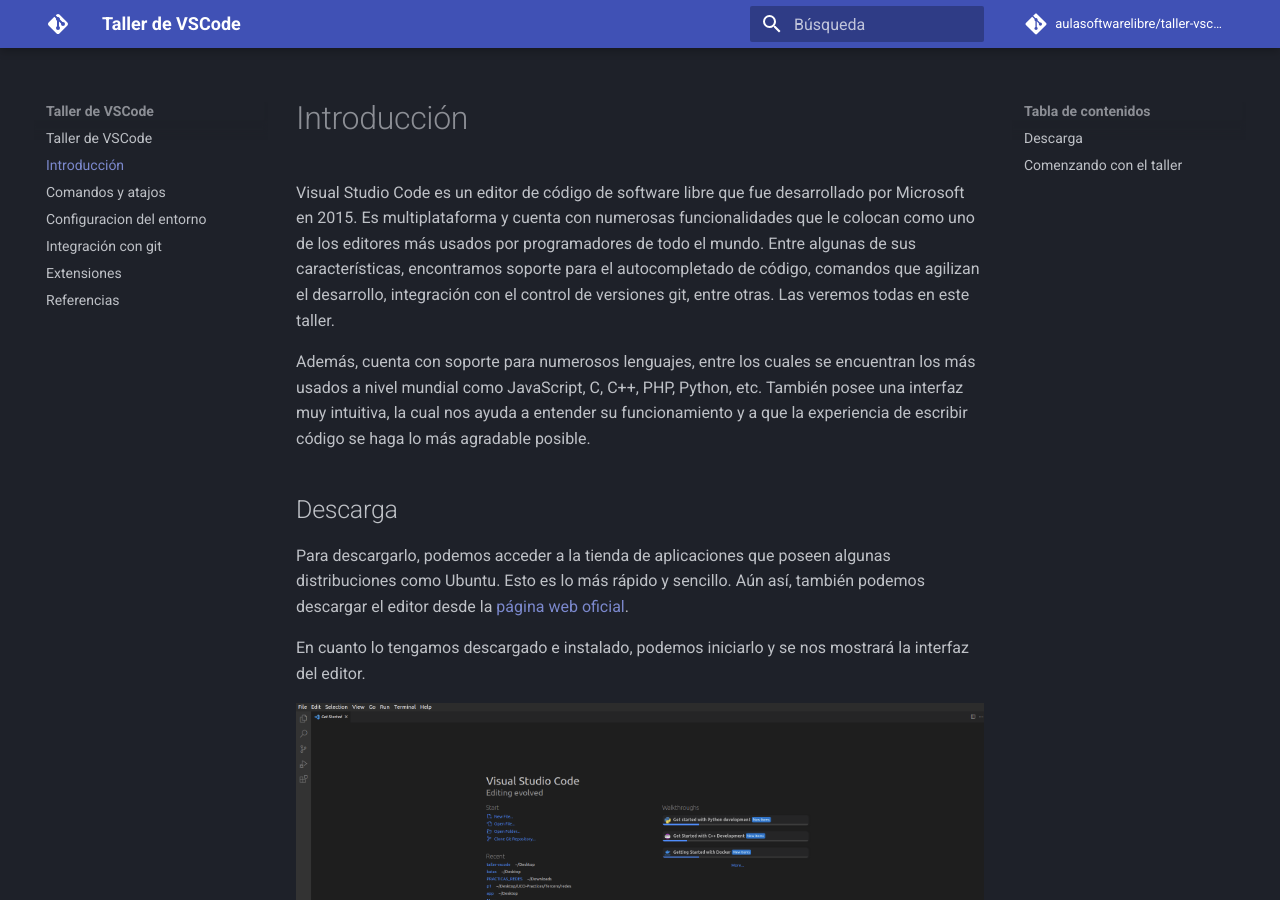
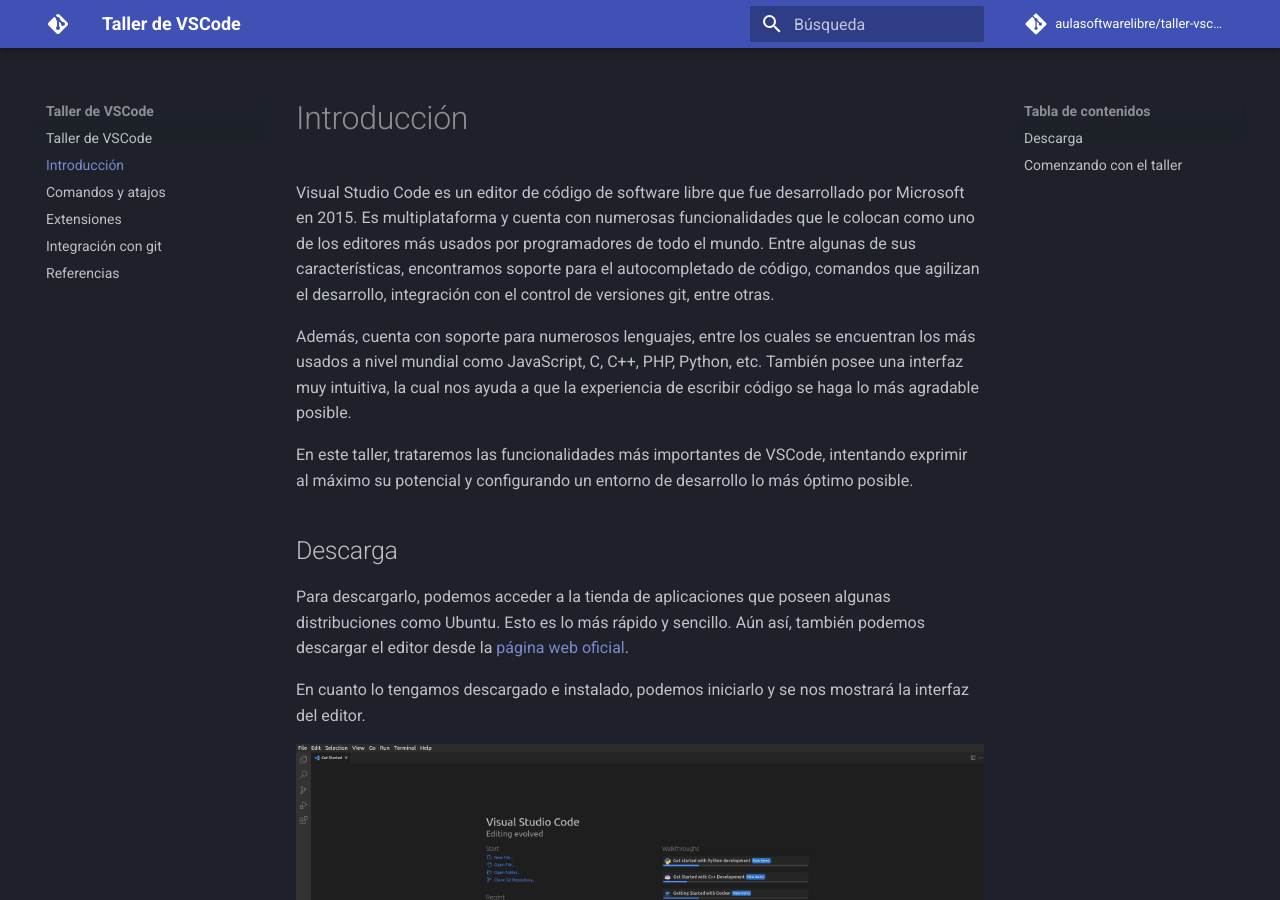
Before and after one commit to aulasoftwarelibre/taller-vscode, an MkDocs documentation site: the page built from docs/introduccion.md, in a window 1280 px wide and 900 px high. Built offline with MkDocs 1.6.1 and Material for MkDocs 9.7.7, drawn with Linux system fonts in a browser that asks for light colours; comment, search, counter and statistics services are not loaded.

Commit message:
structure updated

```diff
--- a/docs/configuracion.md
+++ /dev/null
@@ -1 +0,0 @@
-# Configuracion del entorno
--- a/docs/introduccion.md
+++ b/docs/introduccion.md
@@ -1,8 +1,10 @@
 # Introducción
 
-Visual Studio Code es un editor de código de software libre que fue desarrollado por Microsoft en 2015. Es multiplataforma y cuenta con numerosas funcionalidades que le colocan como uno de los editores más usados por programadores de todo el mundo. Entre algunas de sus características, encontramos soporte para el autocompletado de código, comandos que agilizan el desarrollo, integración con el control de versiones git, entre otras. Las veremos todas en este taller.
+Visual Studio Code es un editor de código de software libre que fue desarrollado por Microsoft en 2015. Es multiplataforma y cuenta con numerosas funcionalidades que le colocan como uno de los editores más usados por programadores de todo el mundo. Entre algunas de sus características, encontramos soporte para el autocompletado de código, comandos que agilizan el desarrollo, integración con el control de versiones git, entre otras.
 
-Además, cuenta con soporte para numerosos lenguajes, entre los cuales se encuentran los más usados a nivel mundial como JavaScript, C, C++, PHP, Python, etc. También posee una interfaz muy intuitiva, la cual nos ayuda a entender su funcionamiento y a que la experiencia de escribir código se haga lo más agradable posible.
+Además, cuenta con soporte para numerosos lenguajes, entre los cuales se encuentran los más usados a nivel mundial como JavaScript, C, C++, PHP, Python, etc. También posee una interfaz muy intuitiva, la cual nos ayuda a que la experiencia de escribir código se haga lo más agradable posible.
+
+En este taller, trataremos las funcionalidades más importantes de VSCode, intentando exprimir al máximo su potencial y configurando un entorno de desarrollo lo más óptimo posible.
 
 ## Descarga
 
```
Also changed, not shown: docs/referencias.md (+1 -0 lines), docs/.pages.
